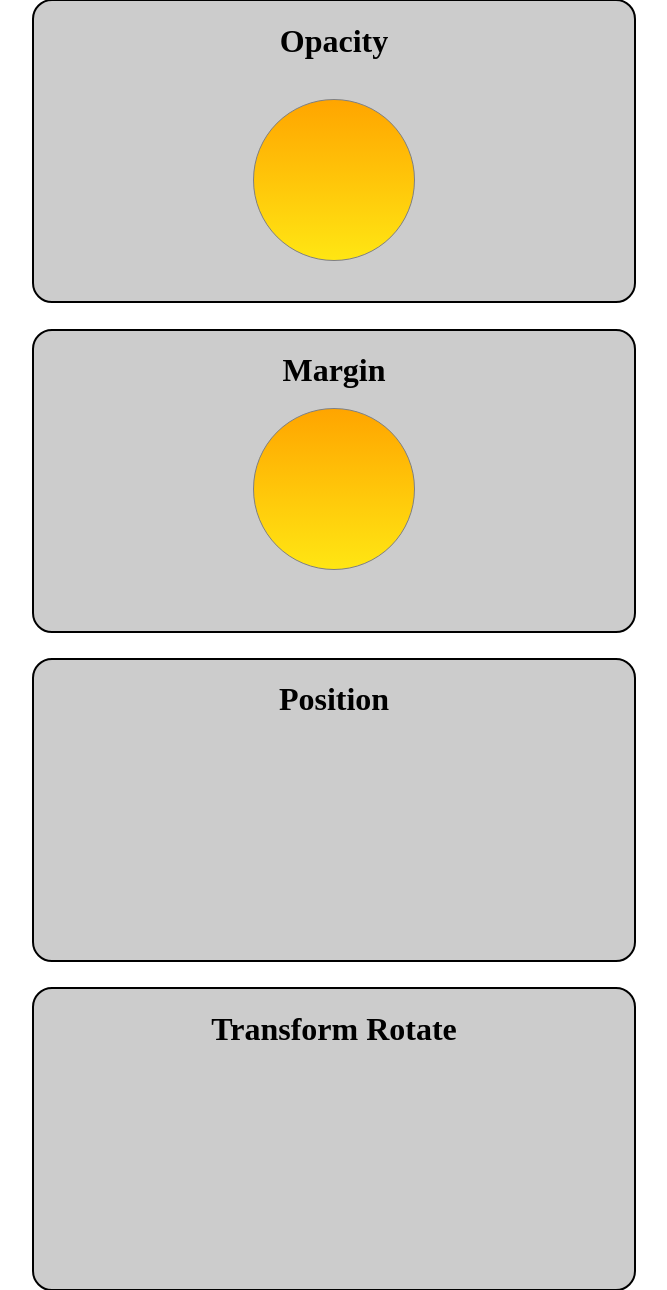
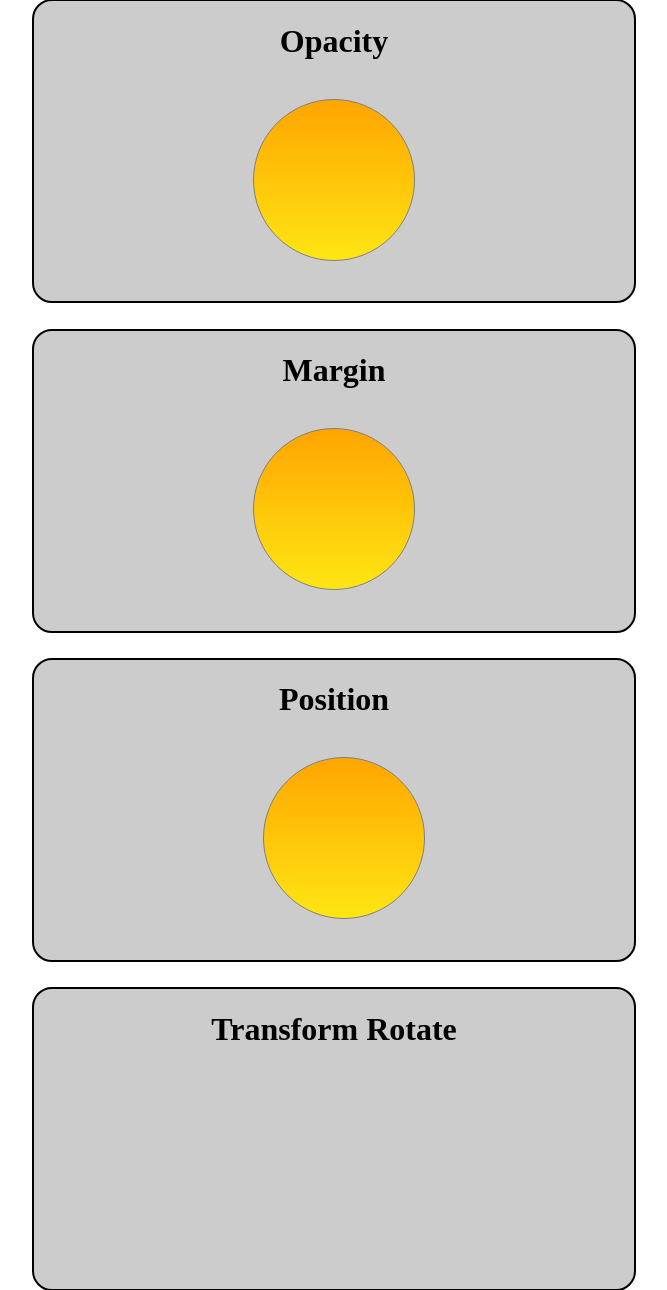
Before and after one commit to SabihaOzturk/Transitions, a PHP site: page / in a window 1280 px wide. Shown: the part 52-1342 px from the top of the page, without its empty margins (306-973 px from the left). Run offline with PHP 8.4, Linux system fonts and the light colour scheme.

Commit message:
Added styles and mixins to position transition

```diff
--- a/css/index.css
+++ b/css/index.css
@@ -10,6 +10,8 @@ h1 {
   height: 300px;
   border-radius: 20px;
   margin-top: 2%; }
+  .content:hover {
+    cursor: pointer; }
 
 #opacity {
   border: 1px gray solid;
@@ -31,8 +33,7 @@ h1 {
   -ms-transition-property: 0s;
   transition-property: 0s;
   opacity: 1; }
-  #opacity:target, #opacity:hover {
-    cursor: pointer;
+  #opacity:hover {
     -moz-transition: 2s;
     -o-transition: 2s;
     -webkit-transition: 2s;
@@ -59,14 +60,48 @@ h1 {
   -webkit-transition-property: 0s;
   -ms-transition-property: 0s;
   transition-property: 0s;
-  margin-top: 100px; }
-  #margin:target, #margin:hover {
-    cursor: pointer;
+  margin-top: 20%; }
+  #margin:hover {
     -moz-transition: 2s;
     -o-transition: 2s;
     -webkit-transition: 2s;
     -ms-transition: 2s;
     transition: 2s;
-    margin-top: 150px; }
+    margin-top: 40%; }
+
+#position {
+  border: 1px gray solid;
+  width: 100px;
+  height: 100px;
+  border-radius: 100px;
+  margin: 20% auto;
+  padding: 30px;
+  background-image: -moz-linear-gradient(top, #FFA500, #FFE613);
+  background-image: -webkit-linear-gradient(top, #FFA500, #FFE613);
+  background-image: -o-linear-gradient(top, #FFA500, #FFE613);
+  background-image: -ms-linear-gradient(top, #FFA500, #FFE613);
+  position: relative;
+  top: 50%;
+  transform: translateY(-50%);
+  position: relative;
+  left: 10px;
+  -moz-transition-property: 0.3, -0.3, 0.7, 1.3;
+  -o-transition-property: 0.3, -0.3, 0.7, 1.3;
+  -webkit-transition-property: 0.3, -0.3, 0.7, 1.3;
+  -ms-transition-property: 0.3, -0.3, 0.7, 1.3;
+  transition-property: 0.3, -0.3, 0.7, 1.3;
+  -moz-transition-timing-function: 0s;
+  -o-transition-timing-function: 0s;
+  -ms-transition-timing-function: 0s;
+  -webkit-transition-timing-function: 0s;
+  transition-timing-function: 0s;
+  cubic-bezier: 0s; }
+  #position:hover {
+    left: 200px;
+    -moz-transition: 5s;
+    -o-transition: 5s;
+    -webkit-transition: 5s;
+    -ms-transition: 5s;
+    transition: 5s; }
 
 /*# sourceMappingURL=index.css.map */
--- a/stylesheets/_mixins.scss
+++ b/stylesheets/_mixins.scss
@@ -55,6 +55,18 @@
   margin-top: $margin;
 }
 
+@mixin position($duration, $timing){
+  position: relative;
+  left:10px;
+  @include transition-duration($duration...);
+  @include transition-timing-function($timing...);
+  cubic-bezier: $timing;
+}
+
+@mixin position-transition($transition){
+  left:200px;
+  @include transition($transition...);
+}
 
 
 
--- a/stylesheets/index.scss
+++ b/stylesheets/index.scss
@@ -5,26 +5,38 @@
 h1{
   text-align: center;
 }
+
 .content {
   @include content;
+
+  &:hover{
+  cursor: pointer;
+  }
 }
 
 #opacity {
   @include content-inner;
   @include opacity(1, 0s);
 
-  &:target, &:hover{
-  cursor:pointer;
+  &:hover{
   @include opacity-transition(.2, 2s);
   }
 }
 
 #margin {
   @include content-inner;
-  @include margin(100px, 0s);
+  @include margin(20%, 0s);
 
-  &:target, &:hover{
-  cursor:pointer;
-  @include margin-transition(150px, 2s);
+  &:hover{
+  @include margin-transition(40%, 2s);
+  }
+ }
+
+ #position{
+  @include content-inner;
+  @include position((0.3, -0.3, 0.7, 1.3), 0s);
+
+  &:hover{
+  @include position-transition(5s);
   }
 }
```
Also changed, not shown: stylesheets/_variables.scss (line endings or trailing spaces), 1 other file.
